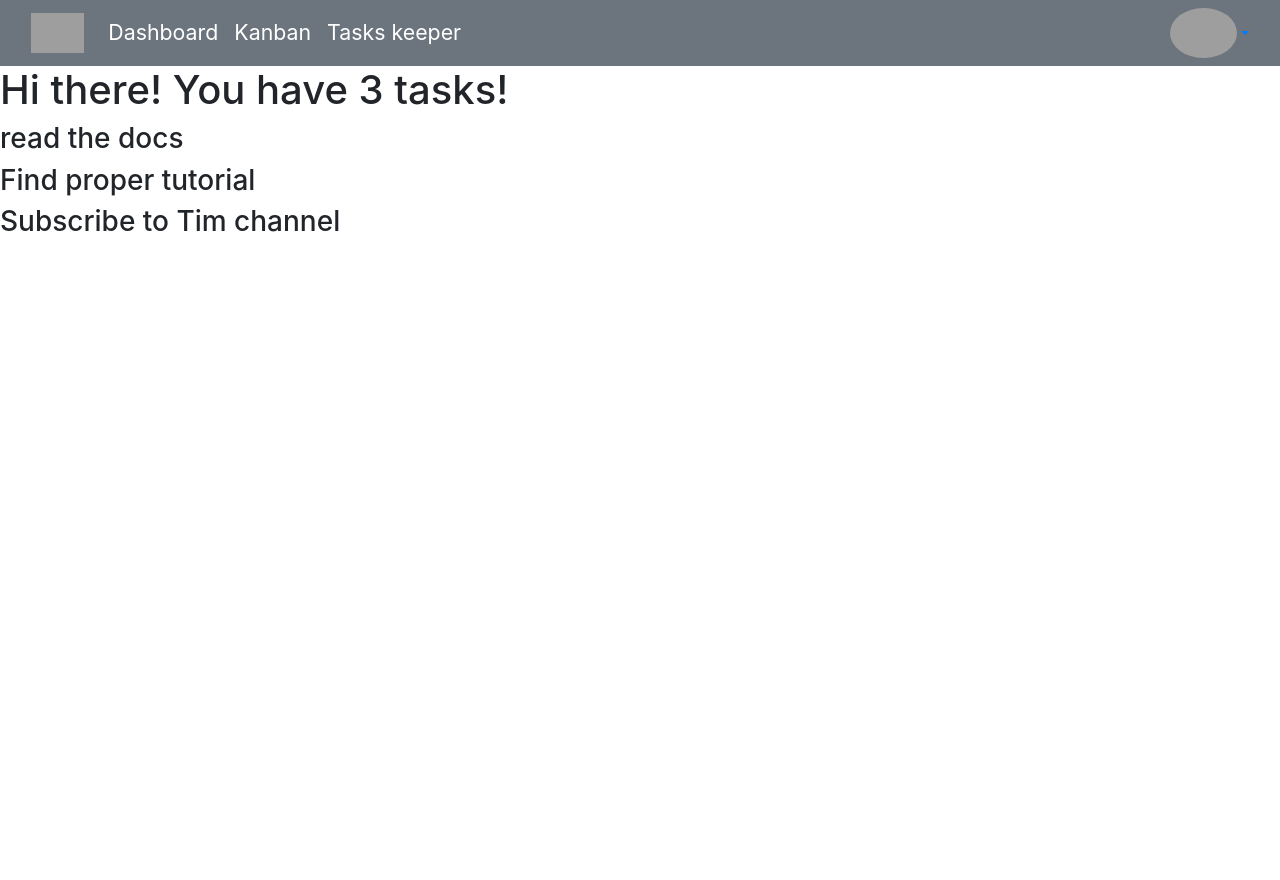
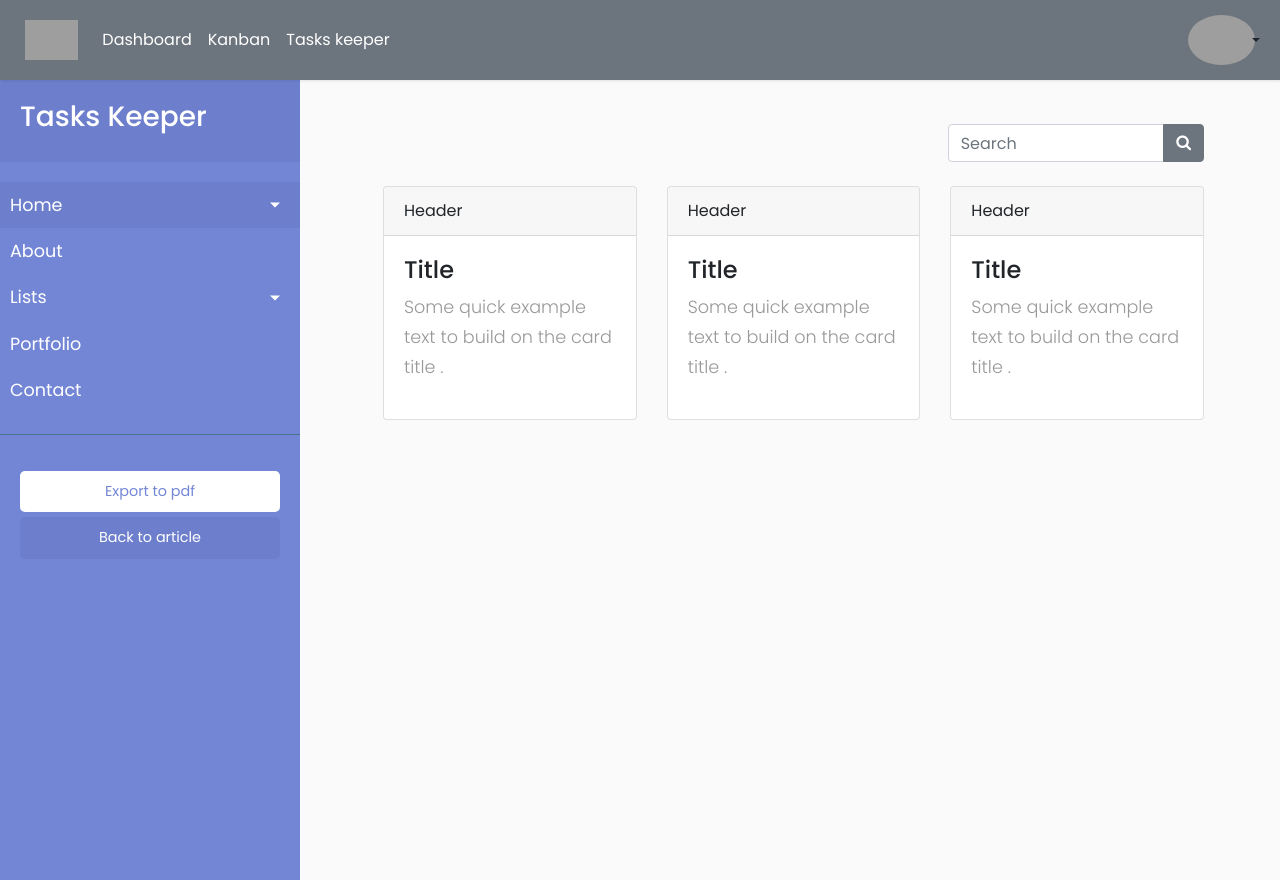
Before and after one commit to OlegAndrus12/Kanban, a Django app: template main/templates/main/taskBar.html in a window 1280 px wide. Before the commit the page ends 232 px from the top, so only its background shows below. Run offline with Django 3.2, Linux system fonts and the light colour scheme; the template is opened without the code that fills it: values that come from a table or form of the project are taken from there, others are empty; data comes from the database, SQL or seed files in the repository; some libraries are stand-ins or nearby versions; grey boxes are pictures that could not be loaded.

Commit message:
Sidebar is drawn

```diff
--- a/kanban/settings.py
+++ b/kanban/settings.py
@@ -11,7 +11,7 @@ https://docs.djangoproject.com/en/3.2/ref/settings/
 """
 
 from pathlib import Path
-
+import os
 # Build paths inside the project like this: BASE_DIR / 'subdir'.
 BASE_DIR = Path(__file__).resolve().parent.parent
 
@@ -49,6 +49,7 @@ MIDDLEWARE = [
     'django.contrib.messages.middleware.MessageMiddleware',
     'django.middleware.clickjacking.XFrameOptionsMiddleware',
 ]
+
 
 ROOT_URLCONF = 'kanban.urls'
 
@@ -119,7 +120,6 @@ USE_TZ = True
 # https://docs.djangoproject.com/en/3.2/howto/static-files/
 
 STATIC_URL = '/static/'
-
 # Default primary key field type
 # https://docs.djangoproject.com/en/3.2/ref/settings/#default-auto-field
 
--- a/main/static/main/style.css
+++ b/main/static/main/style.css
@@ -1,7 +1,173 @@
-.nav-link {
-    font-size: 16pt;
+/*
+    DEMO STYLE
+*/
+@import "https://fonts.googleapis.com/css?family=Poppins:300,400,500,600,700";
+
+body {
+  font-family: 'Poppins', sans-serif;
+  background: #fafafa;
 }
 
-.nav-link:hover {
-    border-bottom:1px solid #fff;
+p {
+  font-family: 'Poppins', sans-serif;
+  font-size: 1.1em;
+  font-weight: 300;
+  line-height: 1.7em;
+  color: #999;
 }
+
+a,
+a:hover,
+a:focus {
+  color: inherit;
+  text-decoration: none;
+  transition: all 0.3s;
+}
+
+.navbar {
+  padding: 15px 10px;
+  background: #fff;
+  border: none;
+  border-radius: 0;
+  margin-bottom: 40px;
+  box-shadow: 1px 1px 3px rgba(0, 0, 0, 0.1);
+}
+
+.navbar-btn {
+  box-shadow: none;
+  outline: none !important;
+  border: none;
+}
+
+.line {
+  width: 100%;
+  height: 1px;
+  border-bottom: 1px dashed #ddd;
+  margin: 40px 0;
+}
+
+/* ---------------------------------------------------
+SIDEBAR STYLE
+----------------------------------------------------- */
+.wrapper {
+  display: flex;
+  width: 100%;
+  align-items: stretch;
+}
+
+#sidebar {
+  min-width: 300px;
+  max-width: 300px;
+  background: #7386D5;
+  color: #fff;
+  transition: all 0.3s;
+}
+
+#sidebar.active {
+  margin-left: -250px;
+}
+
+#sidebar .sidebar-header {
+  padding: 20px;
+  background: #6d7fcc;
+}
+
+#sidebar ul.components {
+  padding: 20px 0;
+  border-bottom: 1px solid #47748b;
+}
+
+#sidebar ul p {
+  color: #fff;
+  padding: 10px;
+}
+
+#sidebar ul li a {
+  padding: 10px;
+  font-size: 1.1em;
+  display: block;
+}
+
+#sidebar ul li a:hover {
+  color: #7386D5;
+  background: #fff;
+}
+
+#sidebar ul li.active>a,
+a[aria-expanded="true"] {
+  color: #fff;
+  background: #6d7fcc;
+}
+
+a[data-toggle="collapse"] {
+  position: relative;
+}
+
+.dropdown-toggle::after {
+  display: block;
+  position: absolute;
+  top: 50%;
+  right: 20px;
+  transform: translateY(-50%);
+}
+
+ul ul a {
+  font-size: 0.9em !important;
+  padding-left: 30px !important;
+  background: #6d7fcc;
+}
+
+ul.CTAs {
+  padding: 20px;
+}
+
+ul.CTAs a {
+  text-align: center;
+  font-size: 0.9em !important;
+  display: block;
+  border-radius: 5px;
+  margin-bottom: 5px;
+}
+
+a.download {
+  background: #fff;
+  color: #7386D5;
+}
+
+a.article,
+a.article:hover {
+  background: #6d7fcc !important;
+  color: #fff !important;
+}
+
+/* ---------------------------------------------------
+CONTENT STYLE
+----------------------------------------------------- */
+#content {
+  width: 100%;
+  padding: 20px;
+  min-height: 100vh;
+  transition: all 0.3s;
+}
+
+/* ---------------------------------------------------
+MEDIAQUERIES
+----------------------------------------------------- */
+@media (max-width: 768px) {
+  #sidebar {
+    margin-left: -250px;
+  }
+
+  #sidebar.active {
+    margin-left: 0;
+  }
+
+  #sidebarCollapse span {
+    display: none;
+  }
+}
+
+.form-control:focus {
+border-color: #7c69ef;
+box-shadow: inset 0 1px 1px rgba(124, 105, 239), 0 0 8px rgba(124, 105, 239);
+}
--- a/main/templates/main/base.html
+++ b/main/templates/main/base.html
@@ -4,15 +4,14 @@
     <meta charset="utf-8">
     <meta name="viewport" content="width=device-width, initial-scale=1">
     <title>{% block title%}Kanban{%endblock%}</title>
+    <link rel="stylesheet" href="https://cdnjs.cloudflare.com/ajax/libs/font-awesome/4.7.0/css/font-awesome.min.css" type="text/css">
+    <link rel="stylesheet" href="https://static.pingendo.com/bootstrap/bootstrap-4.3.1.css">
     {% load static %}
     <link rel="icon" href="{% static 'main/kanban.png' %}"></link>
     <link rel="stylesheet" href="{% static 'main/style.css' %}">
-    <link rel="stylesheet" href="https://cdnjs.cloudflare.com/ajax/libs/font-awesome/4.7.0/css/font-awesome.min.css" type="text/css">
-    <link rel="stylesheet" href="https://static.pingendo.com/bootstrap/bootstrap-4.3.1.css">
     <head>
     <body>
-          <!-- Navbar -->
-  <nav class="navbar navbar-expand-lg bg-secondary d-flex justify-content-center align-items-center">
+     <nav class="navbar navbar-expand-lg d-flex justify-content-center align-items-center bg-secondary flex-column mb-0">
     <!-- Container wrapper -->
     <div class="container-fluid">
       <!-- Toggle button -->
@@ -22,19 +21,19 @@
       <!-- Collapsible wrapper -->
       <div class="collapse navbar-collapse justify-content-left" id="navbarSupportedContent">
         <!-- Navbar brand -->
-        <a class="navbar-brand mt-2 mt-lg-0" href="#">
+        <a class="navbar-brand mt-2 mt-lg-0" href="{% url 'index'%}">
           <img src="{% static 'main/kanban.png' %}" height="40" alt="" loading="lazy">
         </a>
         <!-- Left links -->
         <ul class="navbar-nav me-auto mb-2 mb-lg-0 justify-content-center">
           <li class="nav-item">
-            <a class="nav-link text-white" id = "" href="#">Dashboard</a>
+            <a class="nav-link text-white" id="dash" href="#">Dashboard</a>
           </li>
           <li class="nav-item">
             <a class="nav-link text-white" href="#">Kanban</a>
           </li>
           <li class="nav-item">
-            <a class="nav-link text-white" href="#">Tasks keeper</a>
+            <a class="nav-link text-white" href="{% url 'notes' %}">Tasks keeper</a>
           </li>
         </ul>
         <!-- Left links -->
@@ -43,7 +42,7 @@
       <!-- Right elements -->
       <div class="d-flex align-items-center">
         <!-- Avatar -->
-        <a class="dropdown-toggle d-flex align-items-center" id="navbarDropdownMenuLink" role="button" data-mdb-toggle="dropdown" aria-expanded="false" href="#" >
+        <a class="dropdown-toggle d-flex align-items-center" id="navbarDropdownMenuLink" role="button" data-mdb-toggle="dropdown" aria-expanded="false" href="#">
           <img src="https://mdbootstrap.com/img/new/avatars/2.jpg" class="rounded-circle" height="50" alt="" loading="lazy">
         </a>
         <ul class="dropdown-menu dropdown-menu-end" aria-labelledby="navbarDropdownMenuLink" style="">
@@ -62,13 +61,7 @@
     </div>
     <!-- Container wrapper -->
   </nav>
-  <!-- Navbar -->
-        <div id = "content", name = "content">
-            {% block content %}
-
-            {% endblock %}
-        </div>
-
+  {%block content %}{%endblock%}
     <script src="https://cdn.jsdelivr.net/npm/bootstrap@5.0.2/dist/js/bootstrap.bundle.min.js" integrity="sha384-MrcW6ZMFYlzcLA8Nl+NtUVF0sA7MsXsP1UyJoMp4YLEuNSfAP+JcXn/tWtIaxVXM" crossorigin="anonymous"></script>
     </body>
 <html>
--- a/main/templates/main/taskBar.html
+++ b/main/templates/main/taskBar.html
@@ -1,8 +1,107 @@
 {% extends 'main/base.html' %}
 
 {% block content %}
-    <h1 style="text-align: center, font-size: 12px, font-weight: bold">Hi there! You have {{tasks|length}} tasks!</h1>
-        {% for task in tasks%}
-            <h3 style="text-align: center,margin-top:10px"> {{task.title}}</h3>
-        {% endfor %}
+<div class="wrapper">
+    <!-- Sidebar  -->
+    <nav id="sidebar" class="">
+      <div class="sidebar-header">
+        <h3>Tasks Keeper</h3>
+      </div>
+      <ul class="list-unstyled components">
+        <li class="active">
+          <a href="#homeSubmenu" data-toggle="collapse" aria-expanded="false" class="dropdown-toggle">Home</a>
+          <ul class="collapse list-unstyled" id="homeSubmenu">
+            <li>
+              <a href="#">Home 1</a>
+            </li>
+            <li>
+              <a href="#">Home 2</a>
+            </li>
+            <li>
+              <a href="#">Home 3</a>
+            </li>
+          </ul>
+        </li>
+        <li>
+          <a href="#">About</a>
+        </li>
+        <li>
+          <a href="#pageSubmenu" data-toggle="collapse" aria-expanded="false" class="dropdown-toggle">Lists</a>
+          <ul class="collapse list-unstyled" id="pageSubmenu">
+            <li>
+              <a href="#">Page 1</a>
+            </li>
+            <li>
+              <a href="#">Page 2</a>
+            </li>
+            <li>
+              <a href="#">Page 3</a>
+            </li>
+          </ul>
+        </li>
+        <li>
+          <a href="#">Portfolio</a>
+        </li>
+        <li>
+          <a href="#">Contact</a>
+        </li>
+      </ul>
+      <ul class="list-unstyled CTAs">
+        <li>
+          <a href="https://bootstrapious.com/tutorial/files/sidebar.zip" class="download">Export to pdf</a>
+        </li>
+        <li>
+          <a href="https://bootstrapious.com/p/bootstrap-sidebar" class="article">Back to article</a>
+        </li>
+      </ul>
+    </nav>
+    <!-- Page Content  -->
+    <div id="content" >
+      <div class="col-md-12 pr-5">
+        <div class="row d-flex flex-row-reverse">
+          <div class="col-md-4">
+            <form class="form-inline d-flex flex-row-reverse mr-2">
+              <div class="input-group w-100 my-4">
+                <input type="text" class="form-control ml-2" id="inlineFormInputGroup" placeholder="Search">
+                <div class="input-group-append"><button class="btn btn-secondary" type="button"><i class="fa fa-search"></i></button></div>
+              </div>
+            </form>
+          </div>
+        </div>
+        <div class="row ml-5 mr-2">
+          <div>
+            <div class="row">
+              <div class="col-md-4">
+                <div class="card">
+                  <div class="card-header"> Header </div>
+                  <div class="card-body">
+                    <h4>Title</h4>
+                    <p>Some quick example text to build on the card title .</p>
+                  </div>
+                </div>
+              </div>
+              <div class="col-md-4">
+                <div class="card">
+                  <div class="card-header"> Header </div>
+                  <div class="card-body">
+                    <h4>Title</h4>
+                    <p>Some quick example text to build on the card title .</p>
+                  </div>
+                </div>
+              </div>
+              <div class="col-md-4">
+                <div class="card">
+                  <div class="card-header"> Header </div>
+                  <div class="card-body">
+                    <h4>Title</h4>
+                    <p>Some quick example text to build on the card title .</p>
+                  </div>
+                </div>
+              </div>
+            </div>
+          </div>
+        </div>
+      </div>
+    </div>
+  </div>
 {% endblock %}
--- a/main/urls.py
+++ b/main/urls.py
@@ -5,4 +5,5 @@ from . import views
 urlpatterns = [
     path("", views.index, name = "index"),
     path("login", views.login, name = "login"),
+    path("notes", views.notes, name = "notes")
 ]
```
Also changed, not shown: main/views.py (+6 -3 lines).
